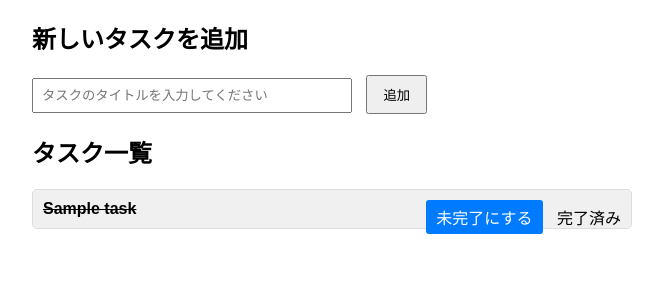
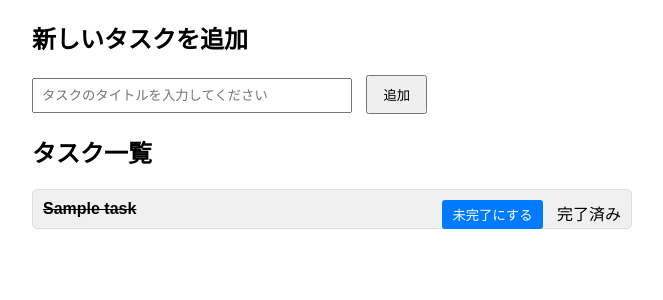
Before and after one commit to jumpei-usui/agent-demo, a Flask app: template templates/index.html in a window 1280 px wide. Shown: the part 139-439 px from the top of the page, without its empty margins (308-971 px from the left). Run offline with Flask 3, Linux system fonts and the light colour scheme; the template is opened without the code that fills it: most values are stand-ins (such as "Sample title", 1, 10 or a date in 2020).

Commit message:
Apply suggestions from code review
Co-authored-by: Copilot <175728472+Copilot@users.noreply.github.com>

```diff
--- a/app.py
+++ b/app.py
@@ -38,5 +38,9 @@ def toggle_task(task_id):
 
     return redirect(url_for('index'))
 
+import os
+
 if __name__ == '__main__':
-    app.run(debug=True)
+    # Set debug mode based on the FLASK_ENV environment variable
+    debug_mode = os.getenv('FLASK_ENV', 'production') == 'development'
+    app.run(debug=debug_mode)
--- a/templates/index.html
+++ b/templates/index.html
@@ -67,9 +67,12 @@
                 <div class="task {{ 'completed' if task.completed else '' }}">
                     <strong>{{ task.title }}</strong>
                     <span style="float: right;">
-                        <a href="/toggle/{{ task.id }}" class="toggle-btn">
-                            {{ '未完了にする' if task.completed else '完了にする' }}
-                        </a>
+                        <form action="/toggle" method="post" style="display: inline;">
+                            <input type="hidden" name="task_id" value="{{ task.id }}">
+                            <button type="submit" class="toggle-btn">
+                                {{ '未完了にする' if task.completed else '完了にする' }}
+                            </button>
+                        </form>
                         <span style="margin-left: 10px;">
                             {{ '完了済み' if task.completed else '未完了' }}
                         </span>
```
